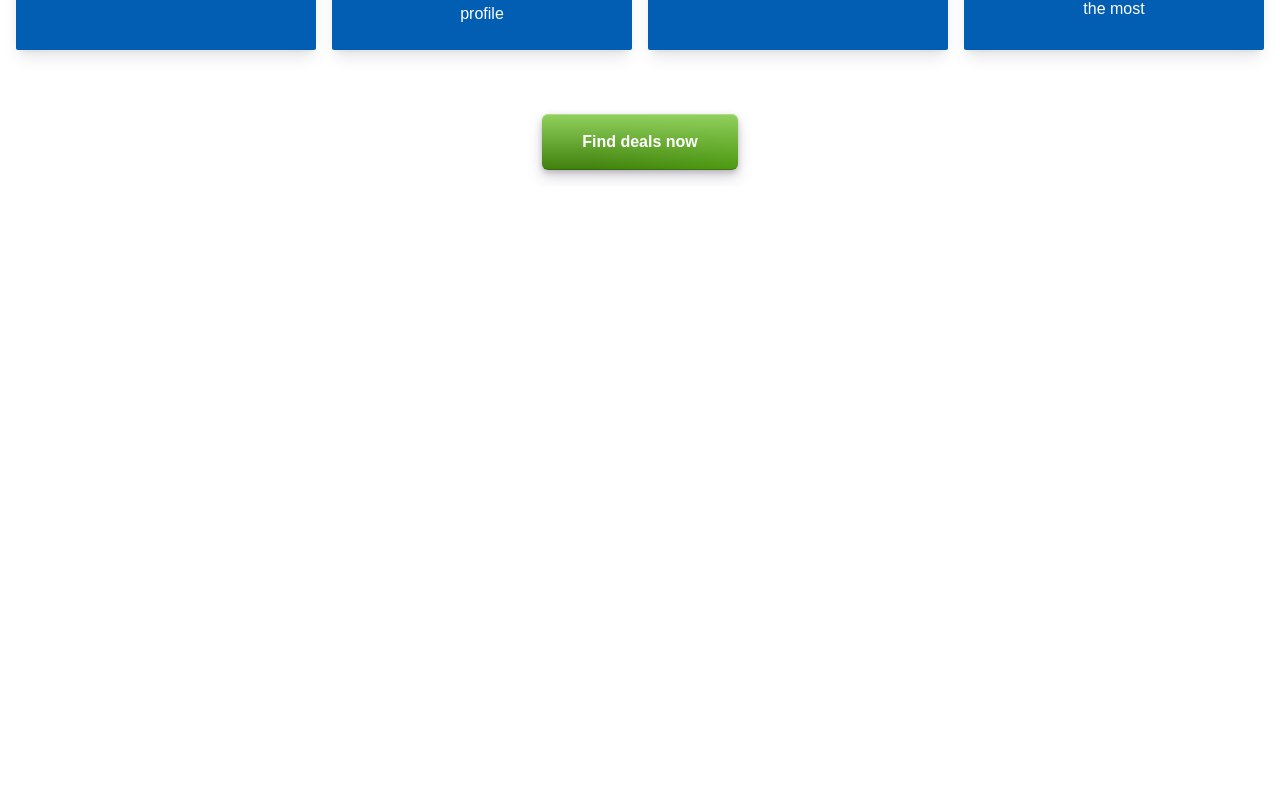
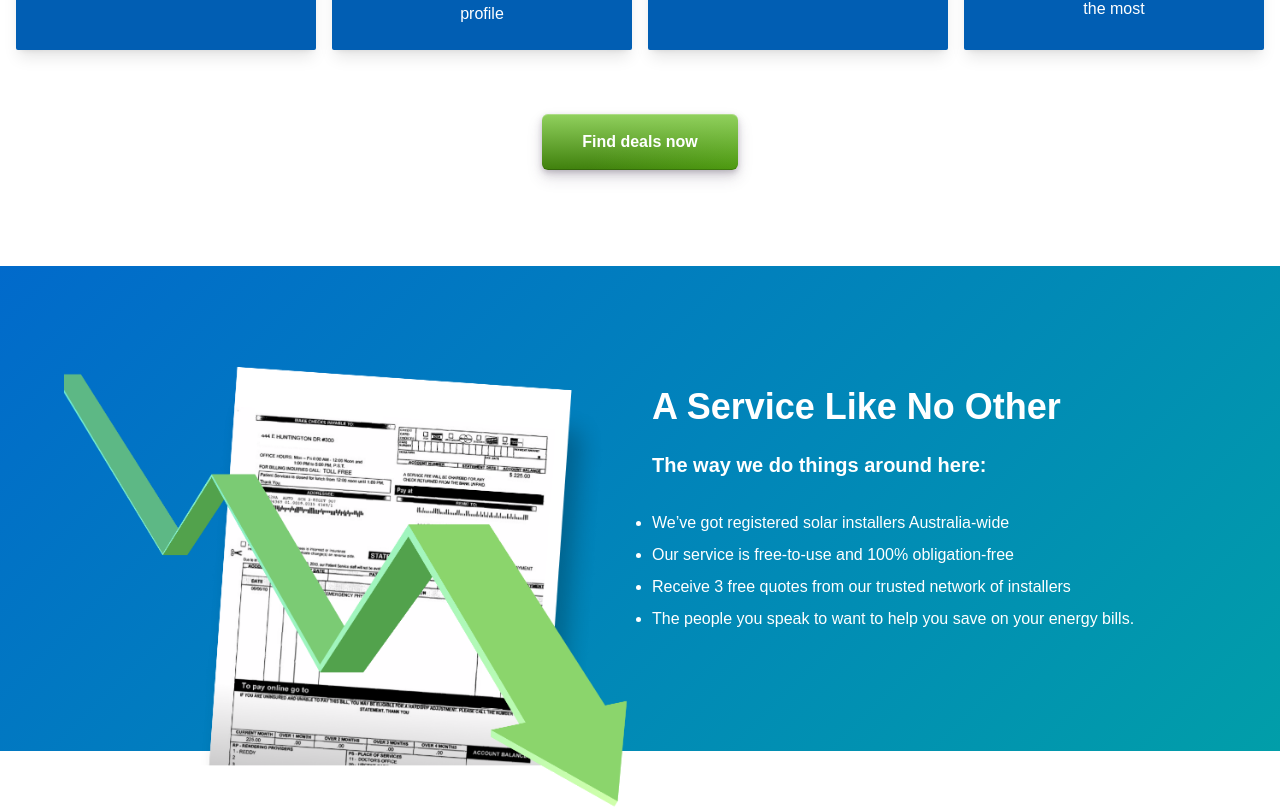
Before and after one commit to elghanbibadr/compareSolar, a Next.js app: page / in a window 1280 px wide. Shown: the part 2034-2841 px from the top of the page. Before the commit the page ends 2220 px from the top, so only its background shows below. Built offline with nearby package versions, Linux system fonts and the light colour scheme.

Commit message:
created a service like no other section

```diff
--- /dev/null
+++ b/app/componenets/Services.tsx
@@ -0,0 +1,41 @@
+import React from 'react'
+import billDrop from "@/public/images/Bill-Drop.png"
+import Image from 'next/image'
+const Services = () => {
+  return (
+    <section className="gradient3 mt-20 grid grid-cols-1 justify-center md:gap-x-6 items-center md:h-fit md:grid-cols-2  text-white py-10 md:py-2 px-6 md:px-16">
+    <div className='md:order-2'>
+        <div className="text-center md:text-left mb-8">
+          <h2 className="text-2xl md:text-4xl font-bold">A Service Like No Other</h2>
+          <p className="text-lg md:text-xl font-semibold mt-2 md:mt-6">
+            The way we do things around here:
+          </p>
+        </div>
+        <ul className="list-disc p-0 m-0 space-y-2 text-center md:text-left text-sm md:text-base max-w-2xl mx-auto">
+          <li>
+            We’ve got registered solar installers Australia-wide
+          </li>
+          <li>
+            Our service is free-to-use and 100% obligation-free
+          </li>
+          <li>
+            Receive 3 free quotes from our trusted network of installers
+          </li>
+          <li>
+            The people you speak to want to help you save on your energy bills.
+          </li>
+        </ul>
+    </div>
+    <div className="flex md:order-1  top-16 justify-center relative ">
+      <Image
+        src={billDrop} // Replace with your image path
+        alt="Energy Bill Example"
+
+        className="max-w-full md:h-full md:w-full h-auto "
+      />
+    </div>
+  </section>
+  )
+}
+
+export default Services
--- a/app/globals.css
+++ b/app/globals.css
@@ -43,6 +43,9 @@ body {
 .gradientButton2{
   background:  linear-gradient(180deg, #91D15E 0%, rgba(145, 209, 94, 0) 100%), linear-gradient(115.5deg, #3F800C 32.3%, #4C990F 100%)  ;
   box-shadow: 0px 2px 4px rgba(58, 49, 72, 0.15), 0px 4px 8px rgba(58, 49, 72, 0.15), 0px 8px 16px rgba(58, 49, 72, 0.15), inset 0px 1px 0px rgba(255, 255, 255, 0.25), inset 0px -1px 0px rgba(0, 0, 0, 0.2);
+ }
+ .gradient3{
+ background: linear-gradient(135deg, #016ACB 0%, #019EA9 100%);
  }
 
 @keyframes bounce-custom {
--- a/app/page.tsx
+++ b/app/page.tsx
@@ -2,6 +2,7 @@
 import BrandsWeWorkWith from "./componenets/BrandsWeWorkWith";
 import Hero from "./componenets/Hero";
 import OurServices from "./componenets/OurServices";
+import Services from "./componenets/Services";
 import WhyChoseUs from "./componenets/WhyChoseUs";
 
 
@@ -14,8 +15,7 @@ export default function Home() {
     <BrandsWeWorkWith />
     <OurServices />
     <WhyChoseUs />
-
-
+    <Services/>
     </>
   );
 }
```
Also changed, not shown: public/images/Bill-Drop.png (added).
